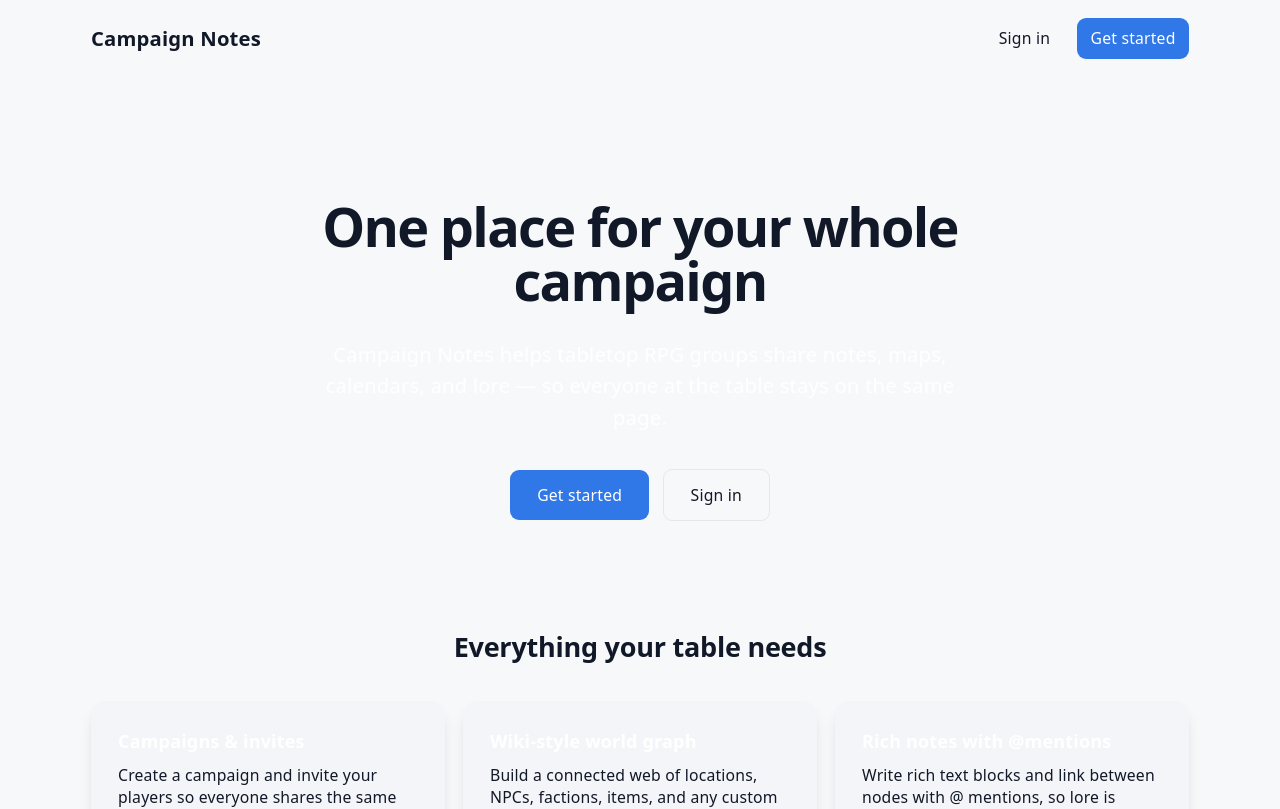
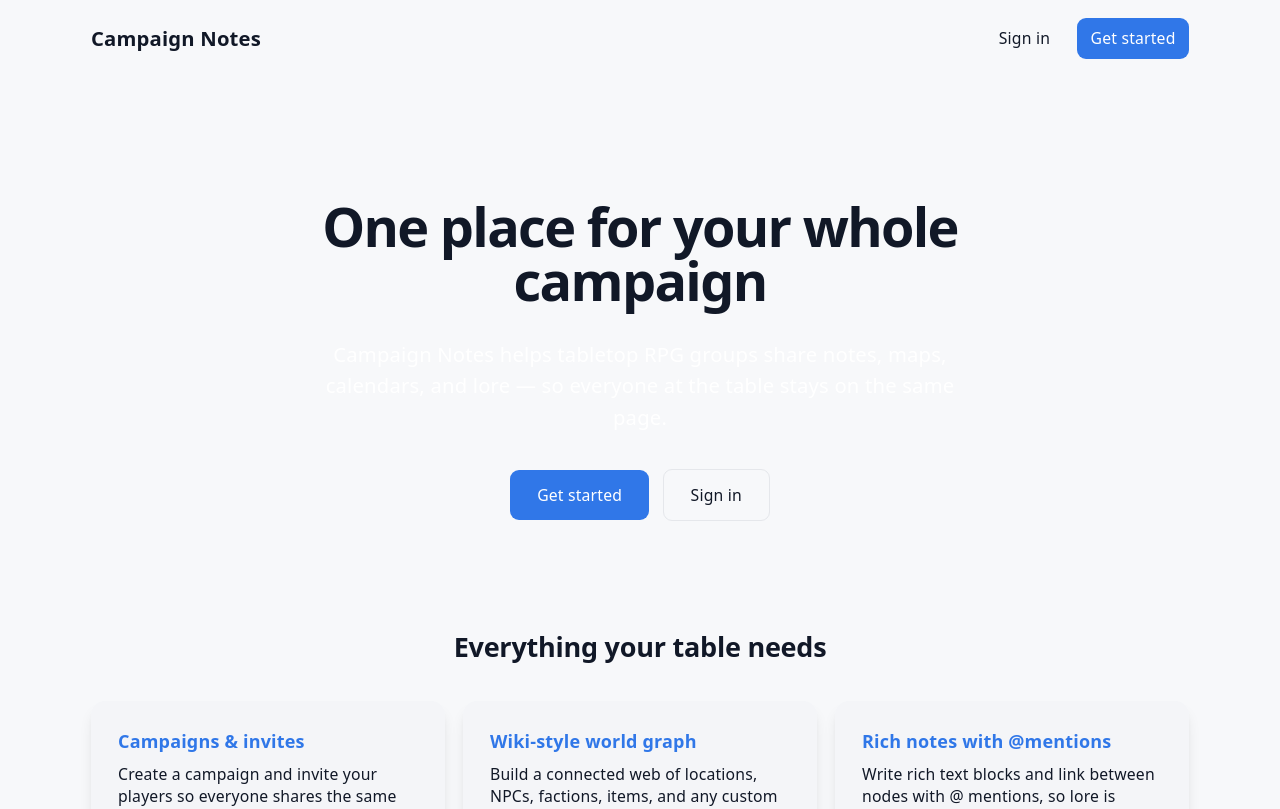
Before and after one commit to joshdn2/campaign-share, a React (Vite) app in the folder client/: page / in a window 1280 px wide. Shown: the top 809 px of the page. Built offline with nearby package versions, Linux system fonts and the light colour scheme; no server answers.

Commit message:
updating lander styles

```diff
--- a/client/src/pages/LandingPage.tsx
+++ b/client/src/pages/LandingPage.tsx
@@ -98,9 +98,8 @@ export function LandingPage() {
           One place for your whole campaign
         </h1>
         <p className="mx-auto mt-4 max-w-xl text-base text-muted dark:text-secondary sm:text-lg">
-          Campaign Notes helps tabletop RPG groups share notes, maps,
-          calendars, and lore — so everyone at the table stays on the same
-          page.
+          Campaign Notes helps tabletop RPG groups share notes, maps, calendars,
+          and lore — so everyone at the table stays on the same page.
         </p>
         <div className="mt-8 flex flex-col items-center justify-center gap-3 sm:flex-row">
           <Link
@@ -129,7 +128,7 @@ export function LandingPage() {
               key={feature.title}
               className="rounded-xl bg-card-bg p-6 shadow-lg"
             >
-              <h3 className="text-base font-semibold text-primary">
+              <h3 className="text-accent font-semibold text-primary">
                 {feature.title}
               </h3>
               <p className="mt-2 text-sm text-muted dark:text-secondary">
```
Also changed, not shown: 1 other file (tests, documents, lock files or other folders).
